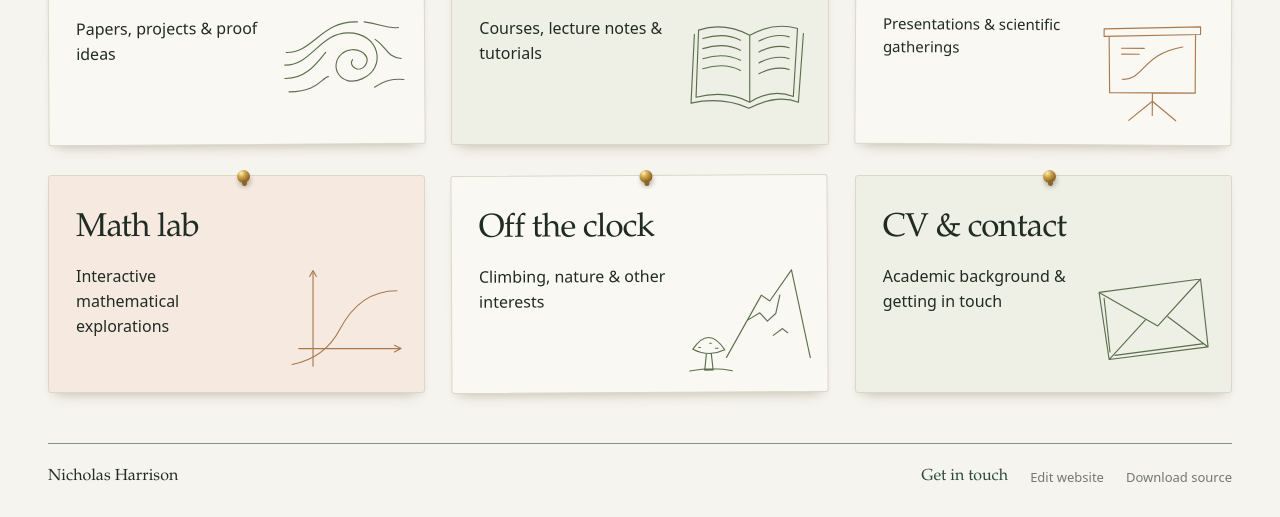
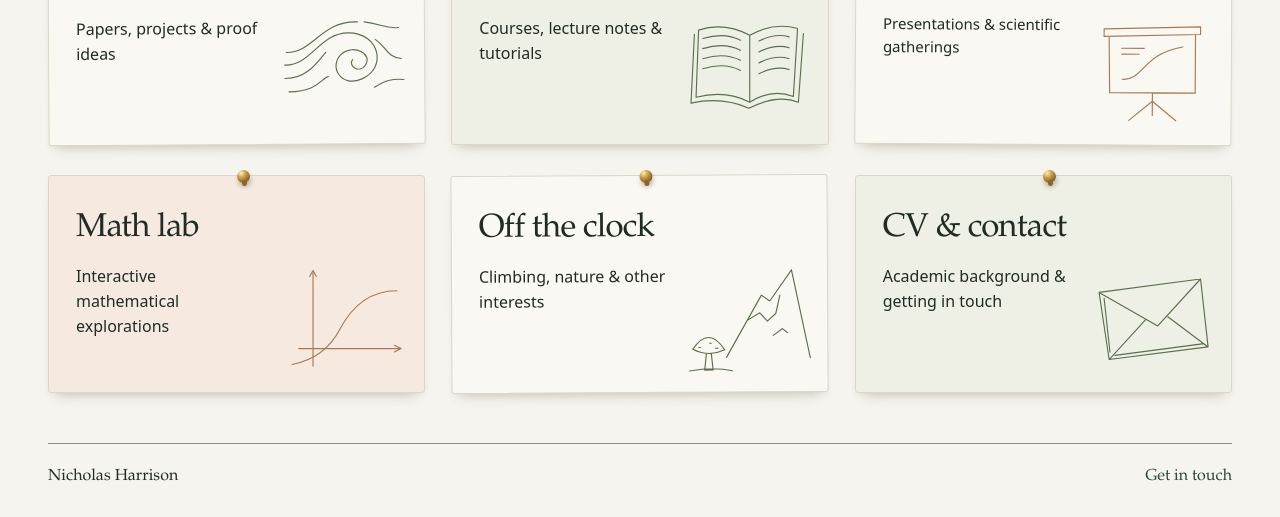
Before and after one commit to harrisonnmath/Personal-Website, a website: page index.html in a window 1280 px wide. Shown: the part 527-1044 px from the top of the page. Drawn offline with Linux system fonts and the light colour scheme.

Commit message:
Remove editor and source download links from public footer

```diff
--- a/index.html
+++ b/index.html
@@ -1,2 +1,2 @@
 <!doctype html>
-<html lang="en"><head><meta charset="utf-8"><meta name="viewport" content="width=device-width,initial-scale=1"><meta name="description" content="Nicholas Harrison — research, teaching, and mathematical explorations."><meta name="theme-color" content="#244735"><title>Nicholas Harrison · Mathematics</title><link rel="icon" href="assets/favicon.svg" type="image/svg+xml"><link rel="stylesheet" href="style.css"><script src="app.js" type="module"></script></head><body><a class="skip" href="#main">Skip to content</a><div class="site-shell"><header class="site-header"><a class="wordmark" href="#home"><span class="monogram">NH</span><span data-name>Nicholas Harrison</span></a><nav aria-label="Main navigation"><a href="#research">Research</a><a href="#teaching">Teaching</a><a href="#about">About</a><a href="#contact">CV</a></nav></header><main id="main" tabindex="-1"><p class="loading">Opening the notebook…</p></main><footer><span data-name>Nicholas Harrison</span><div><a href="#contact">Get in touch</a><a href="editor.html">Edit website</a><a href="downloads/website-source.zip" download>Download source</a></div></footer></div><div id="announcer" class="sr-only" aria-live="polite"></div></body></html>
+<html lang="en"><head><meta charset="utf-8"><meta name="viewport" content="width=device-width,initial-scale=1"><meta name="description" content="Nicholas Harrison — research, teaching, and mathematical explorations."><meta name="theme-color" content="#244735"><title>Nicholas Harrison · Mathematics</title><link rel="icon" href="assets/favicon.svg" type="image/svg+xml"><link rel="stylesheet" href="style.css"><script src="app.js" type="module"></script></head><body><a class="skip" href="#main">Skip to content</a><div class="site-shell"><header class="site-header"><a class="wordmark" href="#home"><span class="monogram">NH</span><span data-name>Nicholas Harrison</span></a><nav aria-label="Main navigation"><a href="#research">Research</a><a href="#teaching">Teaching</a><a href="#about">About</a><a href="#contact">CV</a></nav></header><main id="main" tabindex="-1"><p class="loading">Opening the notebook…</p></main><footer><span data-name>Nicholas Harrison</span><div><a href="#contact">Get in touch</a></div></footer></div><div id="announcer" class="sr-only" aria-live="polite"></div></body></html>
```
